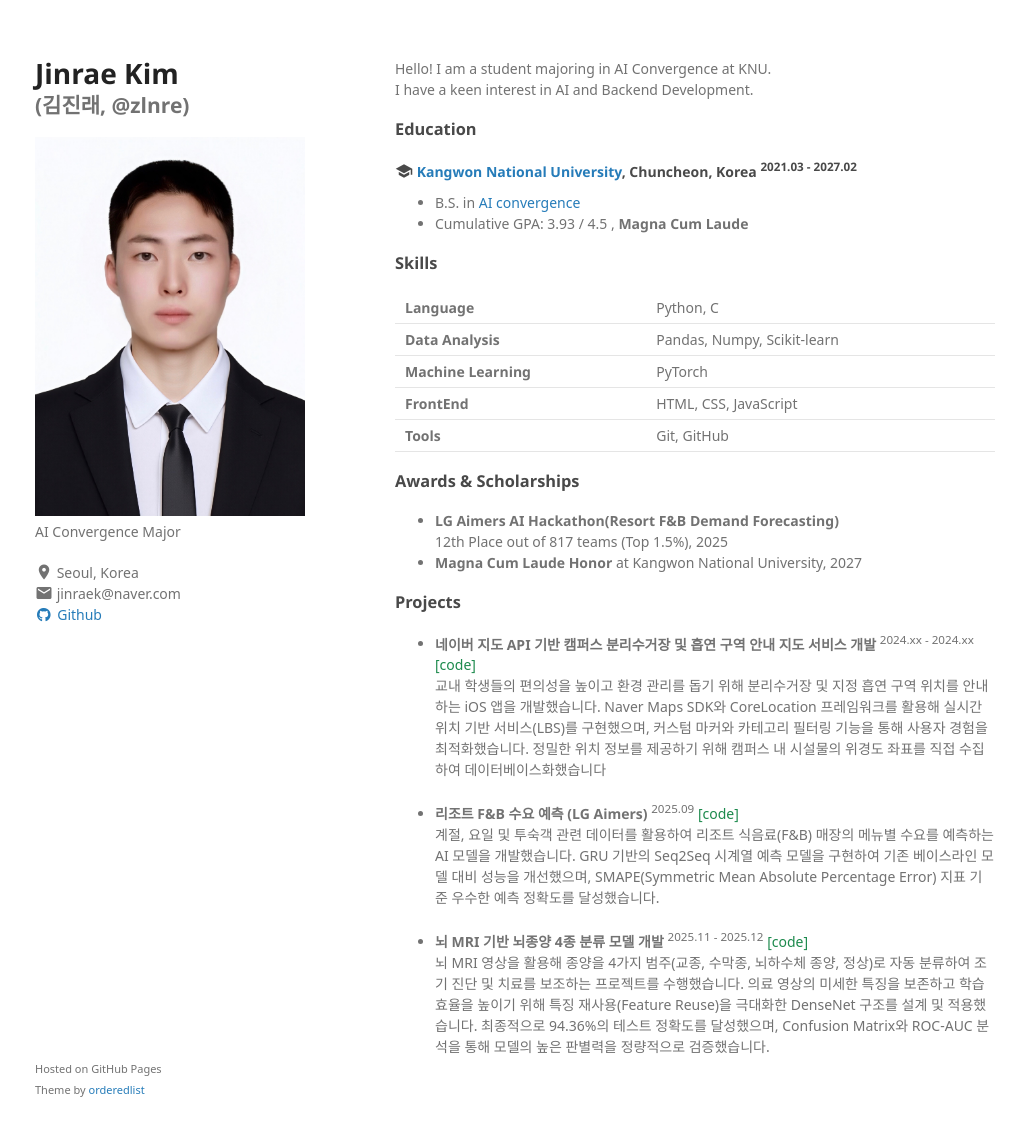
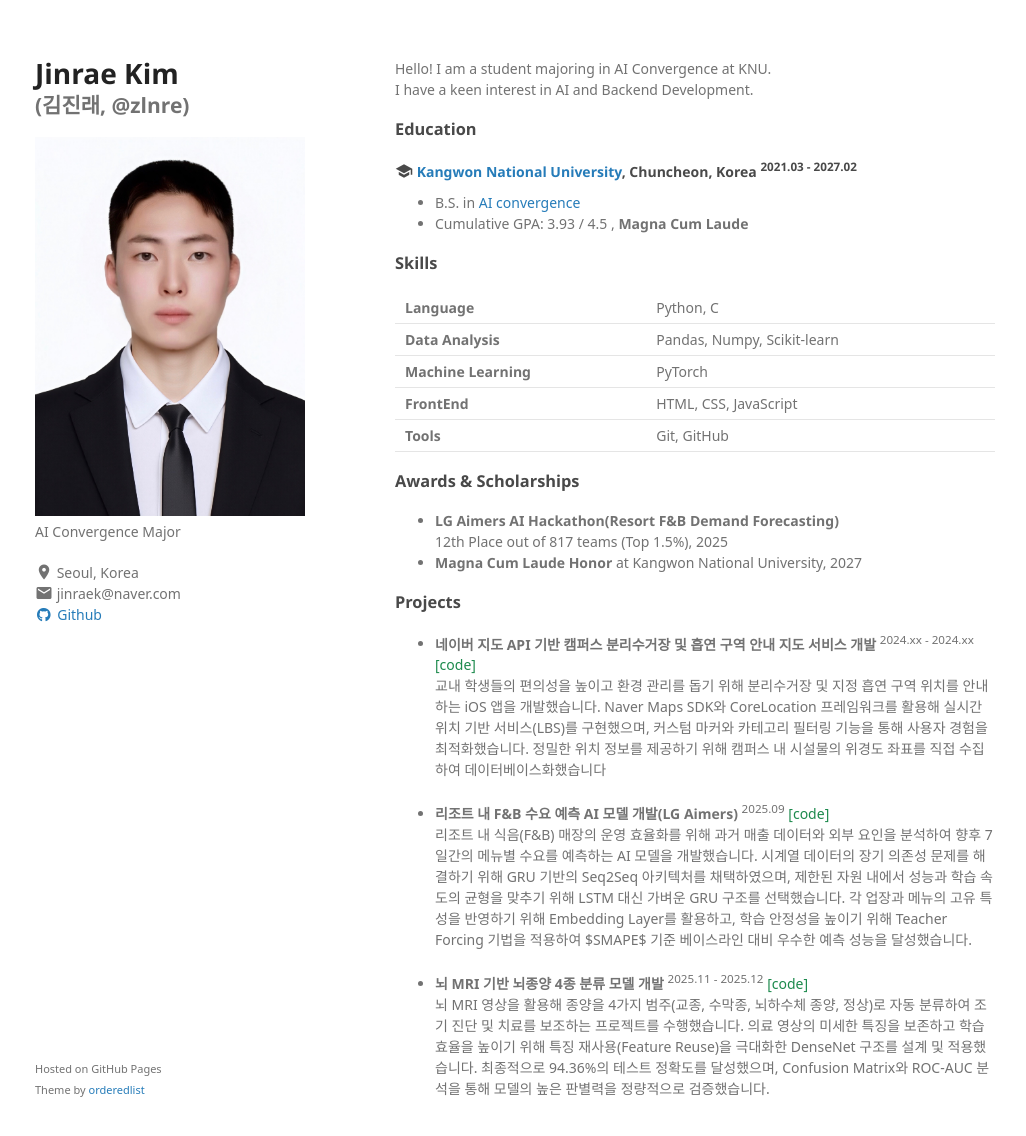
Before and after one commit to zlnre/zlnre.github.io, a Jekyll site: the page built from index.md, in a window 1280 px wide and 1169 px high. Shown: the top 1136 px of the window, without its empty margins (125-1151 px from the left). Built offline with Jekyll 4.4.1, drawn with Linux system fonts in a browser that asks for light colours; some web fonts are replaced; a style sheet for code colours, icons or effects is not loaded.

Commit message:
Update index.md

```diff
--- a/index.md
+++ b/index.md
@@ -44,8 +44,8 @@ I have a keen interest in AI and Backend Development.
 - **네이버 지도 API 기반 캠퍼스 분리수거장 및 흡연 구역 안내 지도 서비스 개발** <sup>2024.xx - 2024.xx</sup> <a class="code" href="https://github.com/zlnre">[code]</a> <br/>
 교내 학생들의 편의성을 높이고 환경 관리를 돕기 위해 분리수거장 및 지정 흡연 구역 위치를 안내하는 iOS 앱을 개발했습니다. Naver Maps SDK와 CoreLocation 프레임워크를 활용해 실시간 위치 기반 서비스(LBS)를 구현했으며, 커스텀 마커와 카테고리 필터링 기능을 통해 사용자 경험을 최적화했습니다. 정밀한 위치 정보를 제공하기 위해 캠퍼스 내 시설물의 위경도 좌표를 직접 수집하여 데이터베이스화했습니다
 
-- **리조트 F&B 수요 예측 (LG Aimers)** <sup>2025.09</sup> <a class="code" href="https://github.com/zlnre/lgaimers7">[code]</a> <br/>
-계절, 요일 및 투숙객 관련 데이터를 활용하여 리조트 식음료(F&B) 매장의 메뉴별 수요를 예측하는 AI 모델을 개발했습니다. GRU 기반의 Seq2Seq 시계열 예측 모델을 구현하여 기존 베이스라인 모델 대비 성능을 개선했으며, SMAPE(Symmetric Mean Absolute Percentage Error) 지표 기준 우수한 예측 정확도를 달성했습니다.
+- **리조트 내 F&B 수요 예측 AI 모델 개발(LG Aimers)** <sup>2025.09</sup> <a class="code" href="https://github.com/zlnre/lgaimers7">[code]</a> <br/>
+리조트 내 식음(F&B) 매장의 운영 효율화를 위해 과거 매출 데이터와 외부 요인을 분석하여 향후 7일간의 메뉴별 수요를 예측하는 AI 모델을 개발했습니다. 시계열 데이터의 장기 의존성 문제를 해결하기 위해 GRU 기반의 Seq2Seq 아키텍처를 채택하였으며, 제한된 자원 내에서 성능과 학습 속도의 균형을 맞추기 위해 LSTM 대신 가벼운 GRU 구조를 선택했습니다. 각 업장과 메뉴의 고유 특성을 반영하기 위해 Embedding Layer를 활용하고, 학습 안정성을 높이기 위해 Teacher Forcing 기법을 적용하여 $SMAPE$ 기준 베이스라인 대비 우수한 예측 성능을 달성했습니다.
 
 - **뇌 MRI 기반 뇌종양 4종 분류 모델 개발** <sup>2025.11 - 2025.12</sup> <a class="code" href="https://github.com/zlnre">[code]</a> <br/>
 뇌 MRI 영상을 활용해 종양을 4가지 범주(교종, 수막종, 뇌하수체 종양, 정상)로 자동 분류하여 조기 진단 및 치료를 보조하는 프로젝트를 수행했습니다. 의료 영상의 미세한 특징을 보존하고 학습 효율을 높이기 위해 특징 재사용(Feature Reuse)을 극대화한 DenseNet 구조를 설계 및 적용했습니다. 최종적으로 94.36%의 테스트 정확도를 달성했으며, Confusion Matrix와 ROC-AUC 분석을 통해 모델의 높은 판별력을 정량적으로 검증했습니다.
```
